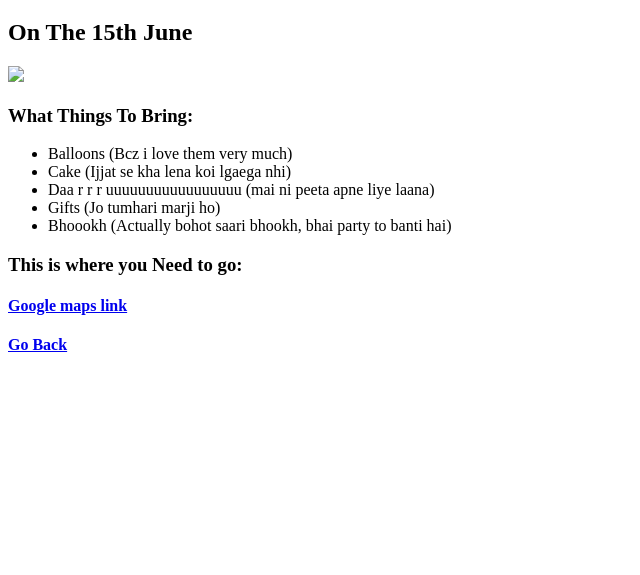
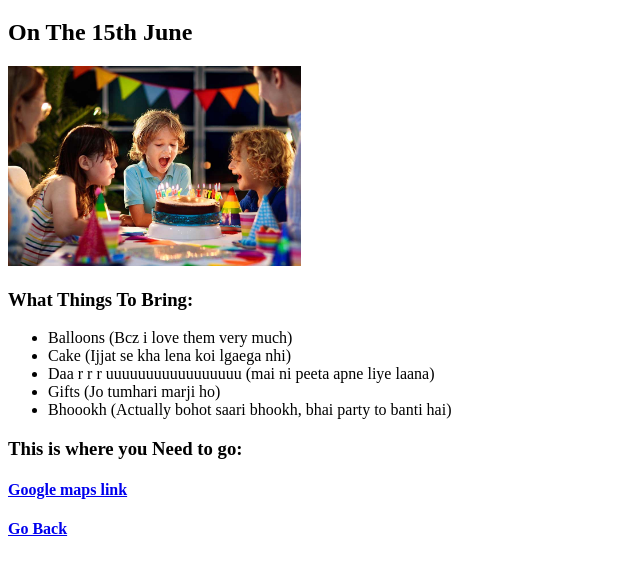
Before and after one commit to Me-Nitin/Html-Portfolio, a plain HTML site: page public/birthday-invite.html in a window 1280 px wide. Shown: the part 61-636 px from the top of the page, without its empty margins (0-640 px from the left). Drawn offline with Linux system fonts and the light colour scheme.

Commit message:
Update birthday-invite.html
Changed the path of image used in birthday project

```diff
--- a/public/birthday-invite.html
+++ b/public/birthday-invite.html
@@ -9,7 +9,7 @@
  <h1>YOOHoooo! It's My Birthday:)</h1>
 <h2>On The 15th June</h2>
 
-<img src="../../../3.4+Birthday+Invite+Project/party.png" height="200"/>
+<img src="../assets/images/party.png" height="200"/>
 <!-- Example image URL -->
 
 <h3>What Things To Bring:</h3>
```
